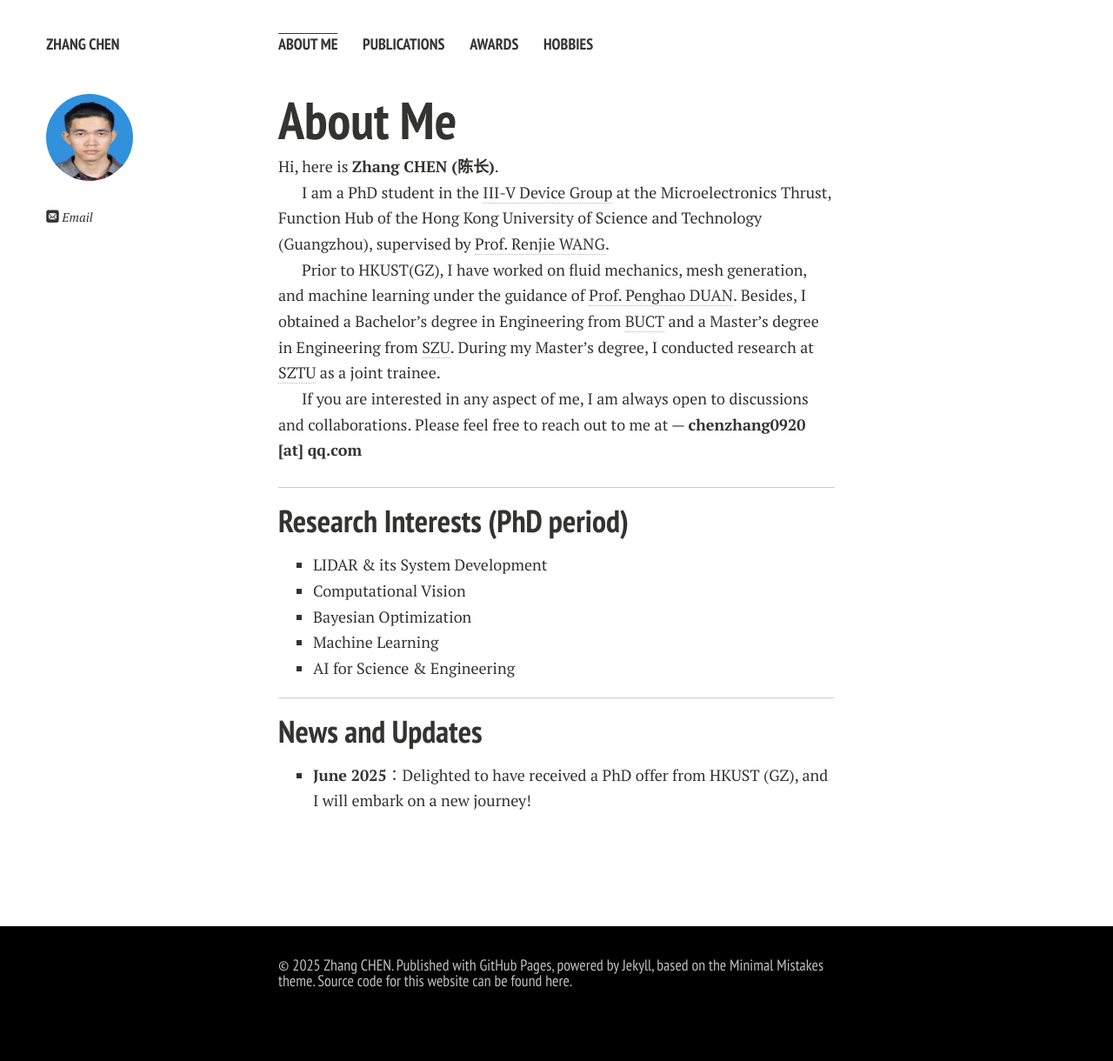
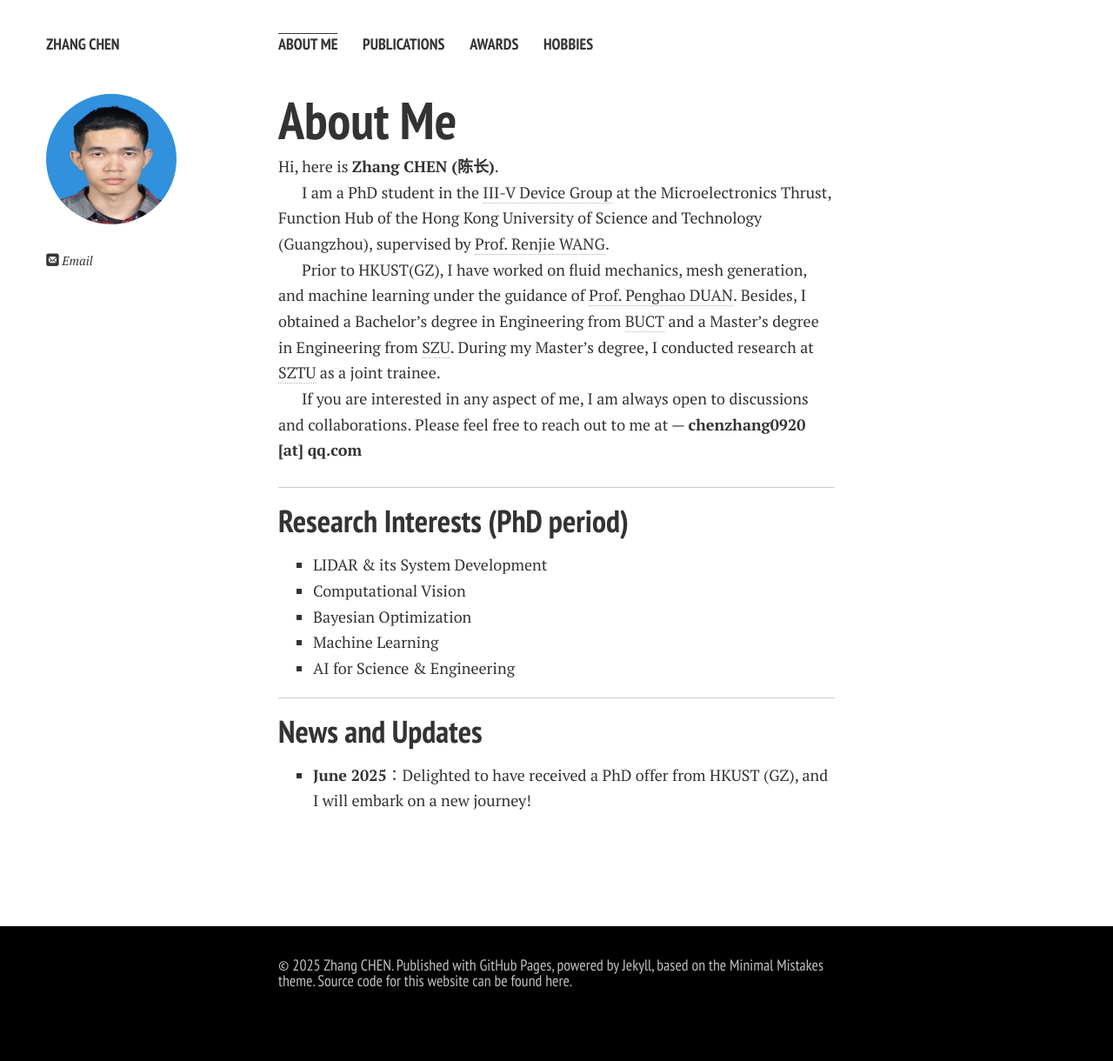
Before and after one commit to chenzhang0920/chenzhang0920.github.io, a Jekyll site: the page built from index.md, in a window 1280 px wide. Shown: the whole page at 87% size. Built offline with Jekyll 4.4.1, drawn with Linux system fonts in a browser that asks for light colours; nearby versions of some CDN libraries; comment, search, counter and statistics services are not loaded; a style sheet for code colours, icons or effects is not loaded; our own code applies the rules of GitHub Pages for plain Markdown files.

Commit message:
Update author-bio.html

```diff
--- a/_includes/author-bio.html
+++ b/_includes/author-bio.html
@@ -1,4 +1,4 @@
-<img src="{{ site.url }}/images/{{ site.owner.avatar }}" class="bio-photo" alt="{{ site.owner.name }} bio photo" width="100" height="100"></a>
+<img src="{{ site.url }}/images/{{ site.owner.avatar }}" class="bio-photo" alt="{{ site.owner.name }} bio photo" width="150" height="150"></a>
 
 <!-- <h4>{{ site.owner.name }}</h4> -->
 
```
